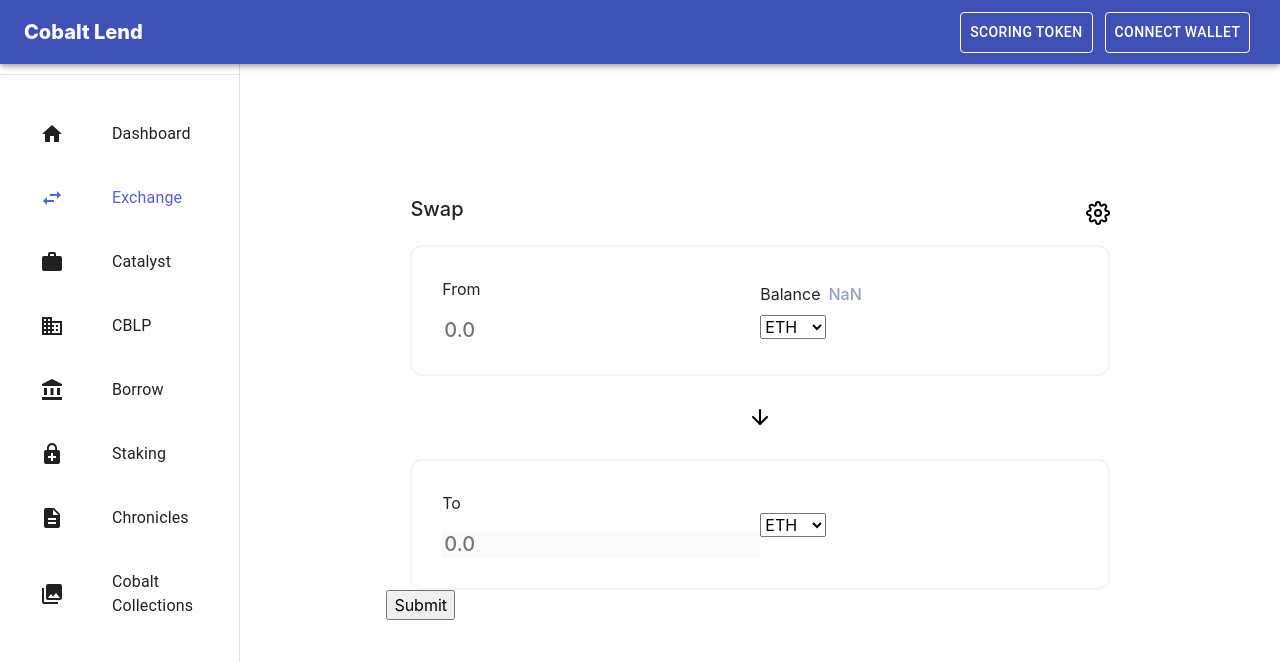
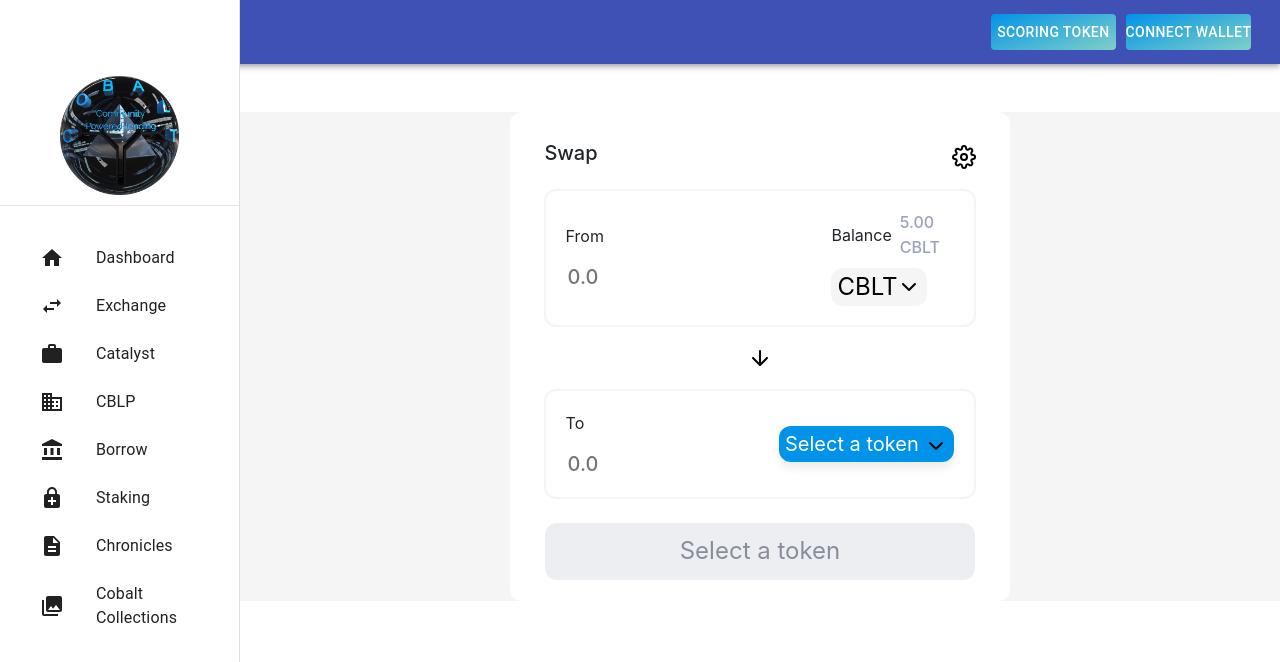
Before and after one commit to SheteSmit/TungstenGroupProject, a React (Create React App) app: page /chromium in a window 1280 px wide. Shown: the top 662 px of the page. Built offline with nearby package versions, Linux system fonts and the light colour scheme.

Commit message:
Reverted Swap

```diff
--- a/package.json
+++ b/package.json
@@ -11,6 +11,7 @@
     "@testing-library/react": "^11.1.0",
     "@testing-library/user-event": "^12.1.10",
     "@truffle/hdwallet-provider": "1.0.40",
+    "axios": "^0.21.1",
     "body-scroll-lock": "^3.1.5",
     "bootstrap": "^4.6.0",
     "dotenv": "^8.2.0",
--- a/src/NewApp.js
+++ b/src/NewApp.js
@@ -8,13 +8,14 @@ import Slick from './abis/Token.json';
 import Ham from './abis/HAM.json';
 import Chromium from './abis/Chromium.json';
 import { useState, useEffect } from 'react';
-import Swap from './components/swap';
+import Swap from './components/swap copy';
 import Router from './components/Router/Router';
 import { Link } from 'react-router-dom';
 import CustomDrawer from './components/CustomDrawer';
 import { BrowserRouter, Switch, Route } from 'react-router-dom';
 import styled, { ThemeProvider } from 'styled-components';
 import AppBar from './components/AppBar';
+import NavBar from './components/navBar';
 
 const theme = {
   grayText: '#6b7774',
@@ -35,13 +36,42 @@ export default function NewApp() {
     }
     // callData();
   }, []);
-  async function loadBlockchainData(dispatch) {
+  let currentAccount = null;
+
+
+  async function loadBlockchainData() {
     if (typeof window.ethereum !== 'undefined') {
+
+      // ethereum,enable() is depericated
+      await window.ethereum.request({ method: 'eth_accounts' })
+        .then(handleAccountsChanged)
+        .catch((err) => {
+          // For backwards compatibility reasons, if no accounts are available,
+          // eth_accounts will return an empty array.
+          console.error(err);
+        });
+
+      // Current ethereum object
       const web3 = new Web3(window.ethereum);
-      await window.ethereum.enable();
+
+      // Current Metamask network in use
       const netId = await web3.eth.net.getId();
+      switch (netId) {
+        case 1:
+          console.log('This is mainnet')
+          break
+        case 4:
+          console.log('This is the Rinkeby test network.')
+          break
+        case 5777:
+          console.log('This is the Ganache test network.')
+          break
+        default:
+          console.log('This is an unknown network.')
+      }
+
+      // Current Metamask Account
       const accounts = await web3.eth.getAccounts();
-
       if (typeof accounts[0] !== 'undefined') {
         const bal = await web3.eth.getBalance(accounts[0]);
         setAccount(accounts[0]);
@@ -49,45 +79,102 @@ export default function NewApp() {
       } else {
         window.alert('Please login with MetaMask');
       }
+      loadContracts(web3)
+    }
+    // If Metmask is not detected
+    else {
+      window.alert('Please install MetaMask');
+    }
+  }
 
-      //load contracts
+
+  // Detect Meta Mask Accounts
+  // For now, 'eth_accounts' will continue to always return an array
+  function handleAccountsChanged(accounts) {
+    console.log(accounts)
+    if (accounts.length === 0) {
+      // MetaMask is locked or the user has not connected any accounts
+      console.log('Please connect to MetaMask.');
+    } else if (accounts[0] !== currentAccount) {
+      currentAccount = accounts[0];
+    }
+  }
+
+  function loadContracts(web3) {
     try {
-        const token = new web3.eth.Contract(
-          Bank.abi,
-          Bank.networks[netId].address
-        );
-        const coinAddress = CHC.networks[netId].address;
-        setToken(token);
-        setCoinAddress(coinAddress);
-        await token.methods
-          .balanceOf()
-          .call({ from: accounts[0] })
-          .then((result) => {
-            console.log(result.toString());
-            setBalance(result.toString());
-          });
-        const tempContractArr = [];
-        for (let i = 0; i < abiArr.length; i++) {
-          tempContractArr.push(
-            new web3.eth.Contract(
-              abiArr[i].abi,
-              abiArr[i].networks[netId].address
-            )
-          );
-        }
-        setAllContracts(tempContractArr);
+      //Load Bank Protocol
+      // const token = new web3.eth.Contract(
+      //   Bank.abi,
+      //   Bank.networks[netId].address
+      // );
+      // console.log(token)
+      // setToken(token);
+
+      //Load single token
+      // const coinAddress = CHC.networks[netId].address;
+      // console.log(coinAddress)
+      // setCoinAddress(coinAddress);
+      // await token.methods
+      //   .balanceOf()
+      //   .call({ from: accounts[0] })
+      //   .then((result) => {
+      //     console.log(result.toString());
+      //     setBalance(result.toString());
+      //   });
+
+      // Array of tokens
+      // const tempContractArr = [];
+      // for (let i = 0; i < abiArr.length; i++) {
+      //   tempContractArr.push(
+      //     new web3.eth.Contract(
+      //       abiArr[i].abi,
+      //       abiArr[i].networks[netId].address
+      //     )
+      //   );
+      // }
+      // setAllContracts(tempContractArr);
     } catch (e) {
       console.log('Error', e);
       window.alert('Contracts not deployed to the current network');
     }
+  }
+
+  //Add Token to MetaMask
+  async function addToken() {
+    const tokenAddress = '0x29a99c126596c0Dc96b02A88a9EAab44EcCf511e';
+    const tokenSymbol = 'cblt';
+    const tokenDecimals = 18;
+    const tokenImage = 'https://i.imgur.com/rRTK4EH.png';
+
+    try {
+      // wasAdded is a boolean. Like any RPC method, an error may be thrown.
+      const wasAdded = await window.ethereum.request({
+        method: 'wallet_watchAsset',
+        params: {
+          type: 'ERC20', // Initially only supports ERC20, but eventually more!
+          options: {
+            address: tokenAddress, // The address that the token is at.
+            symbol: tokenSymbol, // A ticker symbol or shorthand, up to 5 chars.
+            decimals: tokenDecimals, // The number of decimals in the token
+            image: tokenImage, // A string url of the token logo
+          },
+        },
+      });
+
+      if (wasAdded) {
+        console.log('Thanks for your interest!');
       } else {
-      window.alert('Please install MetaMask');
+        console.log('Your loss!');
+      }
+    } catch (error) {
+      console.log(error);
     }
   }
+
   return (
     <ThemeProvider theme={theme}>
       <BrowserRouter>
-        <AppBar />
+        <AppBar loadBlockchainData={loadBlockchainData} />
         <CustomDrawer />
         <div style={{ marginLeft: '240px' }}>
           <SRouter />
--- a/src/components/AppBar.js
+++ b/src/components/AppBar.js
@@ -1,14 +1,15 @@
 import { AppBar as MUIAppBar, Toolbar, Button } from '@material-ui/core';
+import styled from 'styled-components';
 
-import styled from 'styled-components';
-export default function AppBar() {
+export default function AppBar(props) {
+  console.log(props)
   return (
     <MUIAppBar position="static">
       <SToolbar>
         <h2>Cobalt Lend</h2>
         <div>
-          <Button variant="outlined">Scoring Token </Button>
-          <Button variant="outlined">Connect Wallet </Button>
+          <Button className="cblt">Scoring Token </Button>
+          <Button className="cblt" onClick={() => props.loadBlockchainData()} >Connect Wallet </Button>
         </div>
       </SToolbar>
     </MUIAppBar>
--- a/src/components/Container.js
+++ /dev/null
@@ -1,24 +0,0 @@
-import './swap.css';
-import styled from 'styled-components';
-
-export default function Container({ children }) {
-  return (
-    <SwapWrapper>
-      <SwapCard>{children}</SwapCard>
-    </SwapWrapper>
-  );
-}
-
-const SwapWrapper = styled.div`
-  margin-top: 10%;
-  display: flex;
-  justify-content: center;
-`;
-
-const SwapCard = styled.div`
-  background: white;
-  border-radius: 12px;
-  height: auto;
-  width: 60vw;
-  padding: 2% 1%;
-`;
--- a/src/components/CustomDrawer.js
+++ b/src/components/CustomDrawer.js
@@ -20,21 +20,19 @@ import { Link, useLocation } from 'react-router-dom';
 
 const SidebarItems = [
   { icon: <Home />, text: 'Dashboard', link: '' },
-  { icon: <SwapHoriz />, text: 'Exchange', link: 'chromium' },
-  { icon: <Work />, text: 'Catalyst', link: 'catalyst' },
-  { icon: <Business />, text: 'CBLP', link: 'cblp' },
-  { icon: <AccountBalance />, text: 'Borrow', link: 'lend' },
-  { icon: <EnhancedEncryption />, text: 'Staking', link: 'staking' },
-  { icon: <Description />, text: 'Chronicles', link: 'chronicles' },
-  { icon: <Collections />, text: 'Cobalt Collections', link: 'cobaltcollections' },
+  { icon: <SwapHoriz />, text: 'Exchange', link: '/chromium' },
+  { icon: <Work />, text: 'Catalyst', link: '/catalyst' },
+  { icon: <Business />, text: 'CBLP', link: '/cblp' },
+  { icon: <AccountBalance />, text: 'Borrow', link: '/lend' },
+  { icon: <EnhancedEncryption />, text: 'Staking', link: '/staking' },
+  { icon: <Description />, text: 'Chronicles', link: '/chronicles' },
+  { icon: <Collections />, text: 'Cobalt Collections', link: '/cobaltcollections' },
 ];
 const StyledLink = styled(Link)`
   text-decoration: none !important;
   color: inherit;
 `;
-function ListItemLink(props) {
-  return <ListItem button component="a" {...props} />;
-}
+
 
 export default function CustomDrawer() {
   const location = useLocation();
@@ -42,6 +40,7 @@ export default function CustomDrawer() {
 
   const Lists = SidebarItems.map((item) => {
     return (
+      <>
         <StyledLink to={item.link} key={item.text}>
           <ListItem
             style={{
@@ -58,24 +57,22 @@ export default function CustomDrawer() {
               }}>
               {item.icon}
             </ListItemIcon>
-          <ListItemLink href={item.link}>
-
             <ListItemText primary={item.text} />
-          </ListItemLink>
-
           </ListItem>
         </StyledLink>
+
+      </>
     );
   });
 
   return (
     <>
       <StyledDrawer variant="permanent" anchor="left">
-        {/* <img
+        <img
           src="CobaltLogo.jpg"
           style={{ width: '50%', marginTop: '5%' }}
           alt="logo"
-        /> */}
+        />
         <StyledDivider />
         <StyledList> {Lists}</StyledList>
       </StyledDrawer>
@@ -86,12 +83,12 @@ export default function CustomDrawer() {
 const StyledDrawer = styled(Drawer)`
   margin: 0;
   .MuiDrawer-paper {
-    margin-top: 5%;
+    margin-top: 0%;
+    padding-top: 5%;
     width: 240px !important;
     display: flex;
     flex-direction: column;
     align-items: center;
-    z-index: -1;
   }
 `;
 const StyledDivider = styled.hr`
--- a/src/components/Router/Router.js
+++ b/src/components/Router/Router.js
@@ -1,11 +1,11 @@
 import { BrowserRouter, Switch, Route } from 'react-router-dom';
-import Swap from '../swap.jsx';
+import Swap from '../swap copy';
 import Bank from '../../pages/Bank/Bank';
 import DashBoardHome from '../../pages/DashboardHome';
-export default function Router({ children }) {
+
+export default function Router() {
   return (
     <>
-      {children}
       <Switch>
         <Route path="/chromium" component={Swap} />
         <Route path="/" component={DashBoardHome} />
--- /dev/null
+++ b/src/components/swap copy.jsx
@@ -0,0 +1,75 @@
+import React, { useState } from 'react';
+import Gear from '../icons/settings.svg'
+import Arrow from '../icons/arrow-down.svg'
+import Down from '../icons/chevron-down.svg'
+import { MyVerticallyCenteredModal } from './tokenSelection';
+import './swap.css';
+
+const Swap = (props) => {
+  const [modalShow, setModalShow] = React.useState(false);
+
+  return (
+    <div className="swapwrapper mt-5">
+      <div className="swapcard">
+        <div className="cardtitle ml-4 mt-2 mb-3 mr-4">
+          <h5>Swap</h5>
+          <img alt="gear" src={Gear} />
+        </div>
+        <div className="swapfrom  ml-4 mr-4">
+          <div className="m-atuo">
+            <p>From</p>
+            <input
+              className="form-input"
+              type="number"
+              placeholder="0.0"
+            // onChange={props.handleInput}
+            ></input>
+          </div>
+          <div>
+            <div className="balancediv pb-2">
+              <p >Balance</p>
+              <div className="form-input balance pl-2 " >
+                {"5.00" +
+                  " " +
+                  "CBLT"}
+              </div>
+            </div>
+            <div style={{ display: 'flex' }}>
+              <button className="tokenbtn choice" type="submit"
+                onClick={() => setModalShow(true)}>
+                {"CBLT"}  <img src={Down} alt="downarrow" />
+              </button>
+              <MyVerticallyCenteredModal
+                show={modalShow}
+                onHide={() => setModalShow(false)}
+              />
+
+            </div>
+          </div>
+
+        </div>
+
+        <img className="downarrow" src={Arrow} alt="arrow" />
+        <div className="swapto ml-4 mr-4">
+          <div>
+            <p>To</p>
+            <input
+              className="form-input"
+              type="number"
+              placeholder="0.0"
+            // onChange={props.handleInput}
+            ></input>
+          </div>
+          <div>
+            <button className='swaptobtn' onClick={() => setModalShow(true)}> <span>Select a token <img src={Down} alt="downarrow" /></span> </button>
+          </div>
+        </div>
+        <div className="swapbtn">
+          <button className="swapconfirmbtn mt-4">Select a token </button>
+        </div>
+      </div>
+    </div>
+  )
+}
+
+export default Swap;
--- a/src/components/swap.css
+++ b/src/components/swap.css
@@ -1,6 +1,7 @@
 .swapwrapper {
     display: flex;
     justify-content: center;
+    background-color: whitesmoke;
 }
 
 .swapcard {
--- a/src/components/swap.jsx
+++ b/src/components/swap.jsx
@@ -7,7 +7,6 @@ import Wood from '../abis/WoodToken.json';
 import Smit from '../abis/SmitCoin.json';
 import Slick from '../abis/Token.json';
 import './swap.css';
-import Container from './Container'
 import { useForm } from 'react-hook-form';
 import Chromium from '../abis/Chromium.json';
 import Web3 from 'web3';
@@ -37,12 +36,12 @@ function Swap(props) {
         10,
         0
       )
-      .send({from: props.account})
+      .send({ from: props.account })
       .then((x) => console.log(x));
     console.log(x);
   }
   return (
-    <Container>
+    <>
       <form onSubmit={handleSubmit(submit)}>
 
         <div className="cardtitle ml-4 mt-2 mb-3 mr-4">
@@ -100,7 +99,7 @@ function Swap(props) {
           <input type="submit" />
         </div>
       </form>
-          </Container>
+    </>
   );
 }
 
--- a/src/pages/Bank/Bank.js
+++ b/src/pages/Bank/Bank.js
@@ -1,5 +1,4 @@
 import styled from 'styled-components';
-import Container from '../../components/Container';
 import { useForm } from 'react-hook-form';
 import { Button, TextField } from '@material-ui/core';
 export default function Bank() {
@@ -17,7 +16,7 @@ export default function Bank() {
     }
   }
   return (
-    <Container>
+    <>
       <form onSubmit={handleSubmit(submit)}>
         <SpaceAroundRow>
           <Button variant="outlined">Scoring Token</Button>
@@ -87,7 +86,7 @@ export default function Bank() {
           <option value="deposit">Deposit</option>
         </select>
       </form>
-    </Container>
+    </>
   );
 }
 
--- a/src/pages/DashboardHome.js
+++ b/src/pages/DashboardHome.js
@@ -1,3 +1,5 @@
+import React, { useState, useEffect } from 'react';
+import axios from 'axios';
 import styled from 'styled-components';
 import { SpaceAroundRow } from '../components/styled/Dashboard';
 import { Card, Avatar } from '@material-ui/core';
@@ -7,6 +9,7 @@ import {
   QueryBuilder,
   ThumbUp,
 } from '@material-ui/icons';
+
 
 const BalanceArr = [
   {
@@ -36,6 +39,33 @@ const BalanceArr = [
 ];
 
 export default function DashBoardHome() {
+
+  const [cryptos, setCryptoList] = useState([]);
+  const [crypto, setCrypto] = useState('');
+
+  const formatter = new Intl.NumberFormat('en-US', {
+    minimumFractionDigits: 2,
+    maximumFractionDigits: 2,
+  });
+
+  const getCrypto = async () => {
+    const url = "https://api.coingecko.com/api/v3/coins/markets?vs_currency=usd&order=market_cap_desc&per_page=100&page=1&sparkline=false"
+    try {
+      const res = await axios.get(url)
+      setCryptoList(res.data)
+    } catch (error) {
+      console.error(error);
+    }
+  }
+  useEffect(() => {
+    getCrypto()
+  }, [])
+
+  function handleChange(event) {
+    setCrypto(event.target.value);
+    console.log(crypto)
+  }
+
   return (
     <Container>
       <SpaceAroundRow>
@@ -43,6 +73,7 @@ export default function DashBoardHome() {
           return <SmallCard {...item} />;
         })}
       </SpaceAroundRow>
+
       <CobaltContainer>
         <CobaltCard elevation={3}>
           <img
@@ -50,6 +81,24 @@ export default function DashBoardHome() {
             style={{ width: '50%', padding: '5%' }}
             alt="cobalt logo"
           />
+          <form>
+            <label>
+              Please add token to your wallet
+              <select onChange={handleChange}>
+                <option>
+                  Please add token to your wallet
+                </option>
+                {cryptos.map(crypto => {
+                  return (<>
+                    <option key={crypto.name} value={crypto.name}>
+                      <img src={crypto.image} alt={crypto.name} width="40px" />
+                      {crypto.name}
+                    </option>
+                  </>)
+                })}
+              </select>
+            </label>
+          </form>
           <h3>CBLT</h3>
           <p>Current Price</p>
           <SpaceAroundRow style={{ width: '100%' }}>
```
Also changed, not shown: 1 other file (tests, documents, lock files or other folders). Lines whose indentation alone changed are shown as unchanged.
